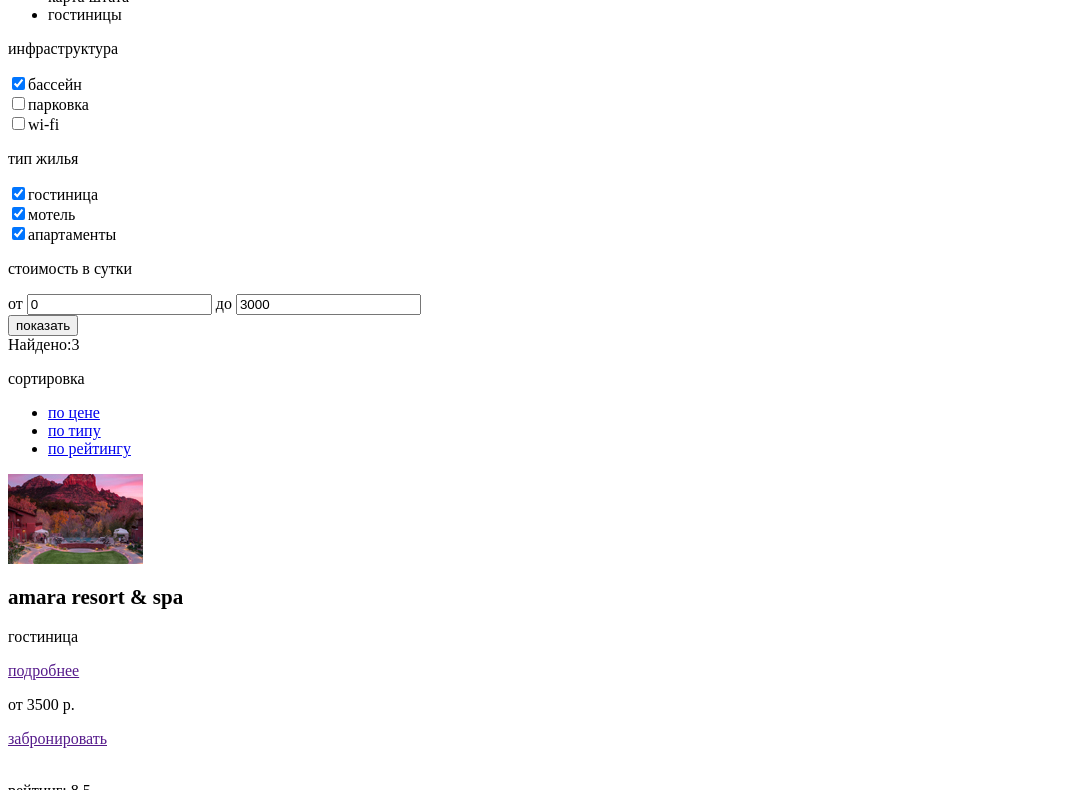
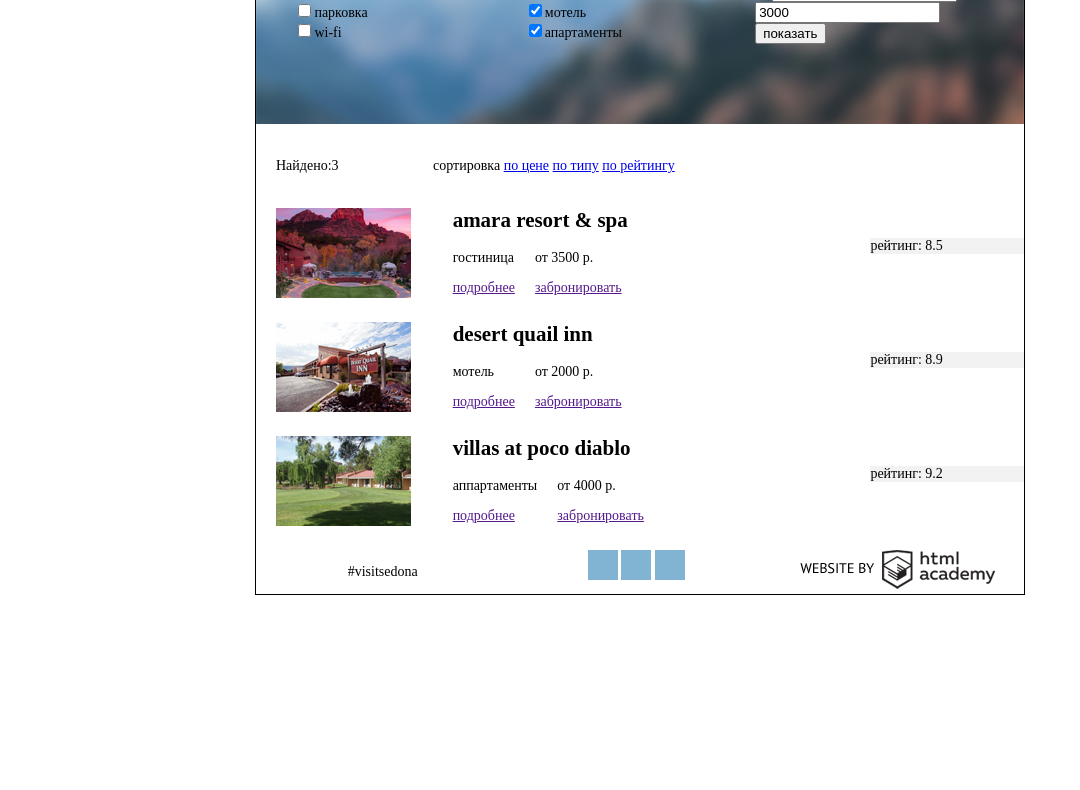
Before and after one commit to Lyuks/Sedona, a plain HTML site: page hotels.html in a window 1280 px wide. Shown: the part 138-928 px from the top of the page, without its empty margins (0-1080 px from the left). After the commit the page ends 800 px from the top, so only its background shows below. Drawn offline with Linux system fonts and the light colour scheme.

Commit message:
Сетка Седоны

```diff
--- a/css/style.css
+++ b/css/style.css
@@ -1,7 +1,207 @@
 body{
+	width: 768px;
+	margin: auto;
 	font-family: PTSans;
 	color:#000000;
+	font-size: 14px;
+	border: 1px solid black;
 }
 h2{
 	font-size: 21px;
 }
+
+.main-navigation ul{
+	padding: 0;
+}
+
+.main-navigation li{
+	display: inline-block;
+	width: 20%;
+	text-align: center;
+}
+.main-navigation li:first-child{
+	margin-left: 10%;
+}
+}
+.main-photo img{
+	width: 100%;
+}
+.main-text{
+	margin-top: 20px;
+	margin-bottom: 20px;
+}
+.main-text h2{
+	width: 50%;
+	margin-left: auto;
+	margin-right: auto;
+	text-align: center;
+}
+.main-text p{
+	width: 100%;
+	margin-left: auto;
+	margin-right: auto;
+	text-align: center;
+}
+
+.col-4{
+	width: 33%;
+	text-align: center;
+	font-size: 14px;
+
+}
+.col-8{
+	width: 67%;
+}
+.photo-feature-top{
+	float: right;
+	margin-bottom: 20px;
+}
+.first-feature{
+	float: left;
+	text-align: center;
+	background-color: #81b3d2;
+	min-height: 256px;
+}
+.clearfix{
+	content: '';
+	display: table;
+	clear: both;
+}
+.feature-first-row .col-4,
+.feature-second-row .col-4{
+	float: left;
+	margin-bottom: 20px;
+}
+.feature-first-row,
+.feature-second-row
+{
+	font-size: 0;
+	margin-bottom: 20px;
+}
+
+.photo-feature-bottom{
+	float: left;
+	margin-bottom: 20px;
+}
+.second-feature{
+	float: right;
+	text-align: center;
+	background-color: #81b3d2;
+	min-height: 256px;
+}
+.hotel-search{
+	text-align: center;
+}
+.interest{
+	font-size: 30px;
+}
+.search{
+	display: block;
+	width: 21%;
+	margin: 0 auto;
+	margin-bottom: 20px;
+	padding: 34px 138px;
+	background-color:#766357;
+	color: #ffffff;
+	text-decoration: none;
+}
+.social-btn{
+	width: 30px;
+	height: 30px;
+	display: block;
+	background-color: #81b3d2;
+	display: inline-block;
+}
+
+
+.footer-wrapper{
+	width: 100%;
+	margin-top: 20px;
+}
+.hashtag{
+	width: 33%;
+	float: left;
+	padding:0;
+}
+.social{
+	width: 33%;
+	float: left;
+}
+.copyrights{
+	width: 33%;
+	float: right;
+}
+.infrastructure{
+	float: left;
+	width: 20%;
+	margin-left: 5%;
+	margin-top: 30px;
+}
+.house-type{
+	float: left;
+	width: 20%;
+	margin-left: 10%;
+	margin-top: 30px;
+}
+.price{
+	float: right;
+	width: 35%;
+	margin-top: 30px;
+	background-color:;
+}
+.filters{
+	width: 100%;
+	min-height: 217px;
+	background: red;
+	margin-bottom: 20px;
+	background-image: url('../img/hotels-main.jpg');
+
+}
+.hotel{
+	width: 100%;
+	margin-top: 20px;
+	margin-bottom: 20px;
+}
+.photo{
+	float: left;
+	width: 20%;
+	margin-left: 20px;
+}
+.info{
+	float: left;
+	width: 40%;
+	margin-left: 3%;
+
+}
+.rating{
+	float: right;
+	width: 20%;
+}
+.hotel-type{
+	float: left;
+	margin-right:20px;
+}
+.hotel-cost{
+	float: right;
+}
+.info h2,
+.info p
+{
+	margin-top:0;
+}
+.price button{
+	display: block;
+}
+
+.search-result,
+.sorting,
+.sorting-item{
+	display: inline-block;
+}
+.search-result{
+	margin-left: 20px;
+	width: 20%;
+}
+.rating-mark{
+	background-color: #f2f2f2;
+}
--- a/hotels.html
+++ b/hotels.html
@@ -11,7 +11,7 @@
 			<ul>
 				<li>информация</li>
 				<li>фото и видео</li>
-				<li><img src="img/logo.png" alt="" width="138" height="70"></li>
+				<!-- <li><img src="img/logo.png" alt="" width="138" height="70"></li> -->
 				<li>карта штата</li>
 				<li>гостиницы</li>
 			</ul>
@@ -20,7 +20,7 @@
 
 
 	<main>
-		<div class="filters">
+		<div class="filters clearfix">
 			<form action="/echo" method="get">
 				<div class="infrastructure">
 					<p>инфраструктура</p>
@@ -71,32 +71,32 @@
 		</div>
 
 		<div class="search-header">
-			<div class="found">Найдено:3</div>
+			<p class="search-result">Найдено:3</p>
 			<div class="sorting">
-				<p>сортировка</p>
-				<ul>
-					<li ><a href="#" class="active">по цене</a></li>
-					<li><a href="#">по типу</a></li>
-					<li><a href="#">по рейтингу</a></li>
-				</ul>
+				<span>сортировка</span>
+				<a class="sorting-item" href="#" class="active">по цене</a>
+				<a class="sorting-item" href="#">по типу</a>
+				<a class="sorting-item" href="#">по рейтингу</a>
 			</div>
 			<a href="#" class="arrows-link"></a>
 		</div>
 
-		<div class="hotel">
+		<div class="hotel  clearfix">
 			<div class="photo">
 				<img src="img/amara-resort.jpg" alt="" width="135" height="90">
 			</div>
 
 			<div class="info">
 				<h2>amara resort & spa</h2>
-				<div class="type">
+				<div class="hotel-info  clearfix">
+					<div class="hotel-type">
 						<p>гостиница</p>
 						<a class="btn detail" href="">подробнее</a>
 					</div>
-				<div class="cost">
+					<div class="hotel-cost">
 						<p>от 3500 р.</p>
 						<a class="btn reserve" href="">забронировать</a>
+					</div>
 				</div>
 			</div>
 
@@ -105,25 +105,27 @@
 					<img src="" alt="" width="" height="">
 				</div>
 				<div>
-					<p>рейтинг: 8.5</p>
+					<p class="rating-mark">рейтинг: 8.5</p>
 				</div>
 			</div>
 		</div>
 
-		<div class="hotel">
+		<div class="hotel  clearfix">
 			<div class="photo">
 				<img src="img/desert-quail.jpg" alt="" width="135" height="90">
 			</div>
 
 			<div class="info">
 				<h2>desert quail inn</h2>
-				<div class="type">
+				<div class="hotel-info  clearfix">
+					<div class="hotel-type">
 						<p>мотель</p>
 						<a class="btn detail" href="">подробнее</a>
 					</div>
-				<div class="cost">
+					<div class="hotel-cost">
 						<p>от 2000 р.</p>
 						<a class="btn reserve" href="">забронировать</a>
+					</div>
 				</div>
 			</div>
 
@@ -132,25 +134,27 @@
 					<img src="" alt="" width="" height="">
 				</div>
 				<div>
-					<p>рейтинг: 8.9</p>
+					<p class="rating-mark">рейтинг: 8.9</p>
 				</div>
 			</div>
 		</div>
 
-		<div class="hotel">
+		<div class="hotel  clearfix">
 			<div class="photo">
 				<img src="img/poco-diablo.jpg" alt="" width="135" height="90">
 			</div>
 
 			<div class="info">
 				<h2>villas at poco diablo</h2>
-				<div class="type">
+				<div class="hotel-info  clearfix">
+					<div class="hotel-type">
 						<p>аппартаменты</p>
 						<a class="btn detail" href="">подробнее</a>
 					</div>
-				<div class="cost">
+					<div class="hotel-cost">
 						<p>от 4000 р.</p>
 						<a class="btn reserve" href="">забронировать</a>
+					</div>
 				</div>
 			</div>
 
@@ -159,7 +163,7 @@
 					<img src="" alt="" width="" height="">
 				</div>
 				<div>
-					<p>рейтинг: 9.2</p>
+					<p class="rating-mark">рейтинг: 9.2</p>
 				</div>
 			</div>
 		</div>
@@ -168,16 +172,18 @@
 
 
 	<footer>
-		<div class="col-4">
-			<p class="hashtag">#visitsedona</p>
+		<div class="footer-wrapper  clearfix">
+			<div class="hashtag  col-4">
+				<p>#visitsedona</p>
 			</div>
-		<div class="col-4">
+			<div class="social  col-4">
 				<a href="#" class="social-btn icon-twitter"></a>
 	     		<a href="#" class="social-btn icon-facebook"></a>
 	      		<a href="#" class="social-btn icon-youtube"></a>
 			</div>
-		<div class="col-4">
-			<a href=""><img src="img/htmlacademy.png" alt="" width="195" height="39"></a>
+			<div class="copyrights  col-4">
+				<a href="#0"><img src="img/htmlacademy.png" alt="" width="195" height="39"></a>
+			</div>
 		</div>
 	</footer>
 </body>
```
Also changed, not shown: index.html (+21 -18 lines). Lines whose indentation alone changed are shown as unchanged.
